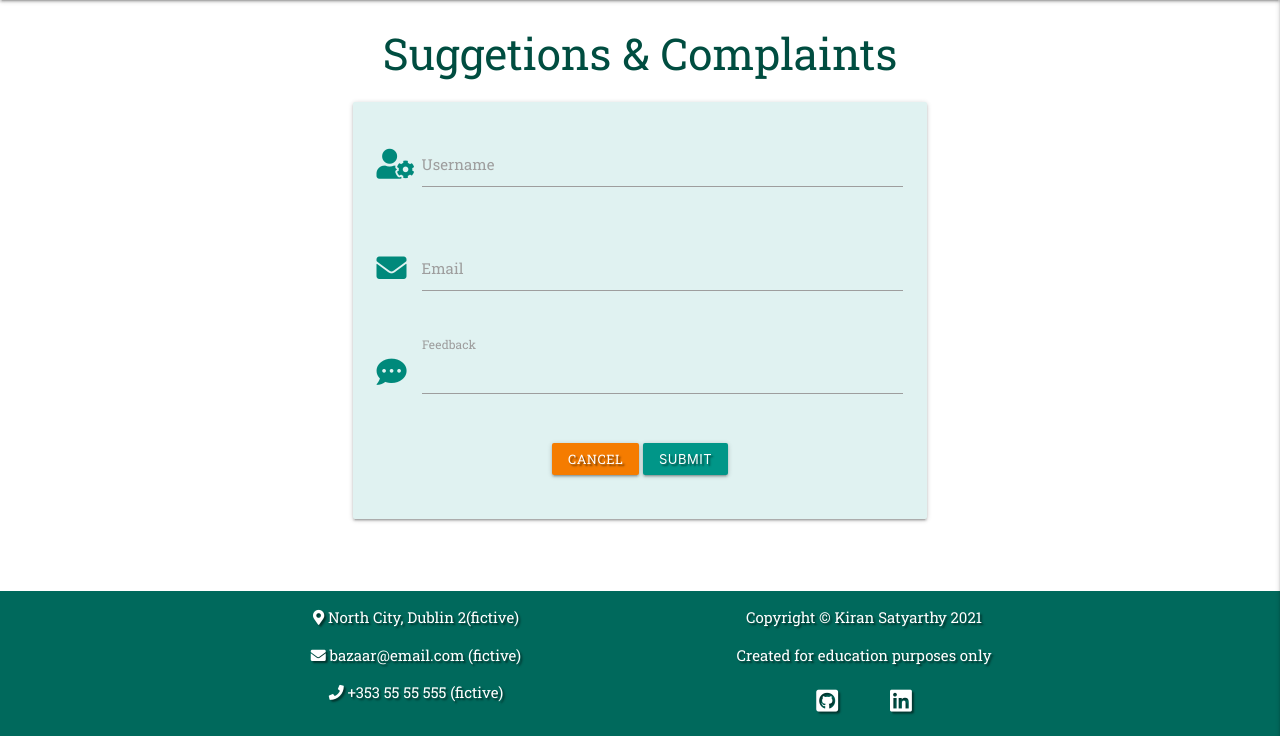
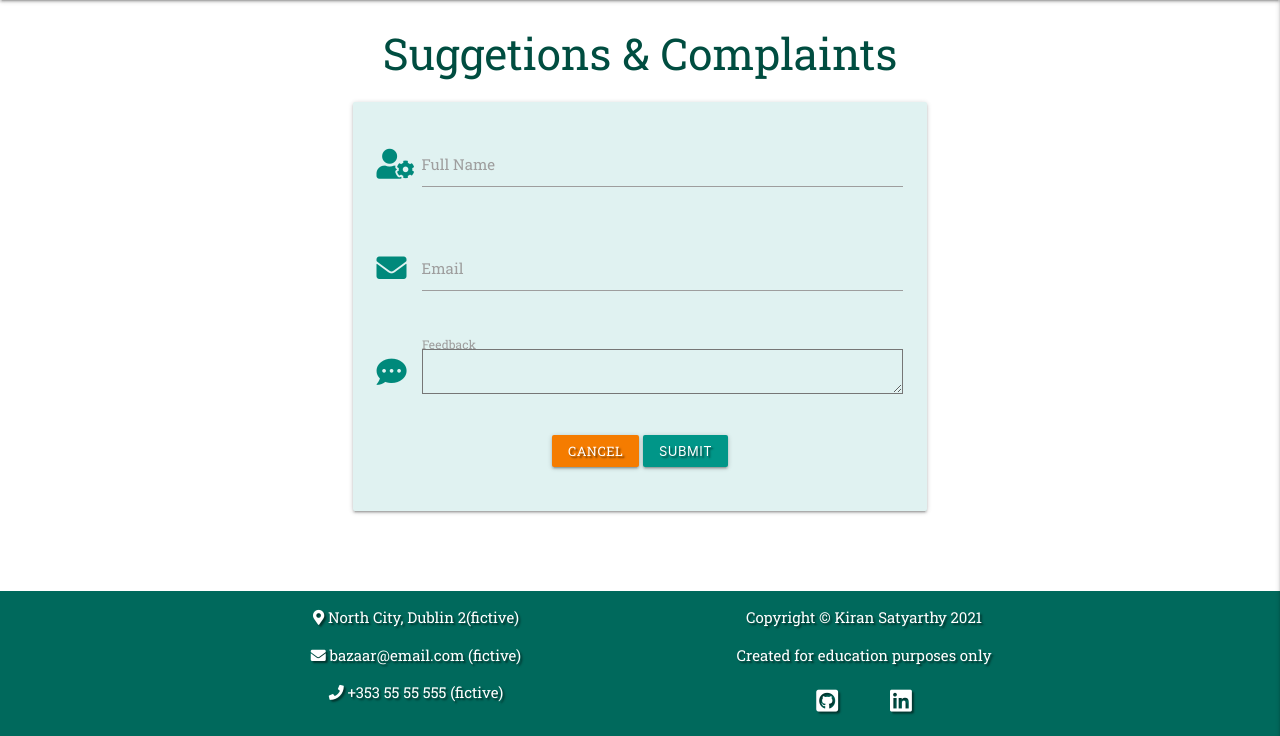
Before and after one commit to Kiran6248/MS3-bazaar, a Flask app: page /contact in a window 1280 px wide. Shown: the part 64-800 px from the top of the page. Run offline with Flask 2, Linux system fonts and the light colour scheme; some libraries are stand-ins or nearby versions.

Commit message:
Send Mail function added to contact form

```diff
--- /dev/null
+++ b/static/js/sendEmail.js
@@ -0,0 +1,21 @@
+var emailjs;
+function sendMail(contactForm){
+    emailjs.send("gmail","bazaar",{
+"from_name": contactForm.name.value,
+"from_email": contactForm.emailaddress.value,
+"projectsummary": contactForm.projectsummary.value
+})
+        .then(
+            function(response) {
+                var sentButton = document.getElementById("contact-button");
+                sentButton.style.backgroundColor = "Green";
+                sentButton.innerHTML = "Feedback Sent!";
+                alert("Your feedback is submitted");
+                },
+                function(error) {
+               alert("try again");
+            });
+       // Clear form after submission
+            document.getElementById("contactForm").reset();
+            return false;
+    }
--- a/templates/contact.html
+++ b/templates/contact.html
@@ -11,9 +11,9 @@
                     <div class="row">
                         <div class="input-field col s12">
                             <i class="fas fa-user-cog prefix teal-text text-darken-1"></i>
-                            <input id="username" name="from_name" type="text" minlength="5"
-                                maxlength="15" pattern="^[a-zA-Z0-9]{5,15}$" class="validate" required>
-                            <label for="username">Username</label>
+                            <input id="fullname" name="name" type="text" minlength="5"
+                                maxlength="15" class="validate" required>
+                            <label for="fullname">Full Name</label>
                         </div>
                     </div>
                     <!--password-->
@@ -28,17 +28,17 @@
                     <div class="row">
                         <div class="input-field col s12">
                             <i class="fas fa-comment-dots prefix teal-text text-darken-1"></i>
-                            <textarea id="message" name="feedback" minlength="5"
-                                maxlength="15" class="materialize-textarea validate" required>
+                            <textarea name="projectsummary" id="projectsummary" minlength="5" maxlength="50" class="form-control"
+                                placeholder="Feedback" required>
                             </textarea>
-                            <label for="message">Feedback</label>
+                            <label for="projectsummary">Feedback</label>
                         </div>
                     </div>
 
                     <!--Cancel/Submit Button-->
                     <div class="row center-align">
                         <a href="{{ url_for('get_ads') }}" aria-label="Cancel" class="btn-small orange darken-2 text-shadow">Cancel</a>
-                        <button type="submit" value="send" aria-label="Submit" class="btn-small teal text-shadow">
+                        <button type="submit" value="send" id="contact-button" aria-label="Submit" class="btn-small teal text-shadow">
                             Submit
                         </button>
                     </div>
@@ -52,5 +52,5 @@
 {% endblock %}
 
 {% block scripts %}
-
-{% endblock %}
+    <script src="static/js/sendEmail.js"></script>
+{% endblock scripts %}
```
